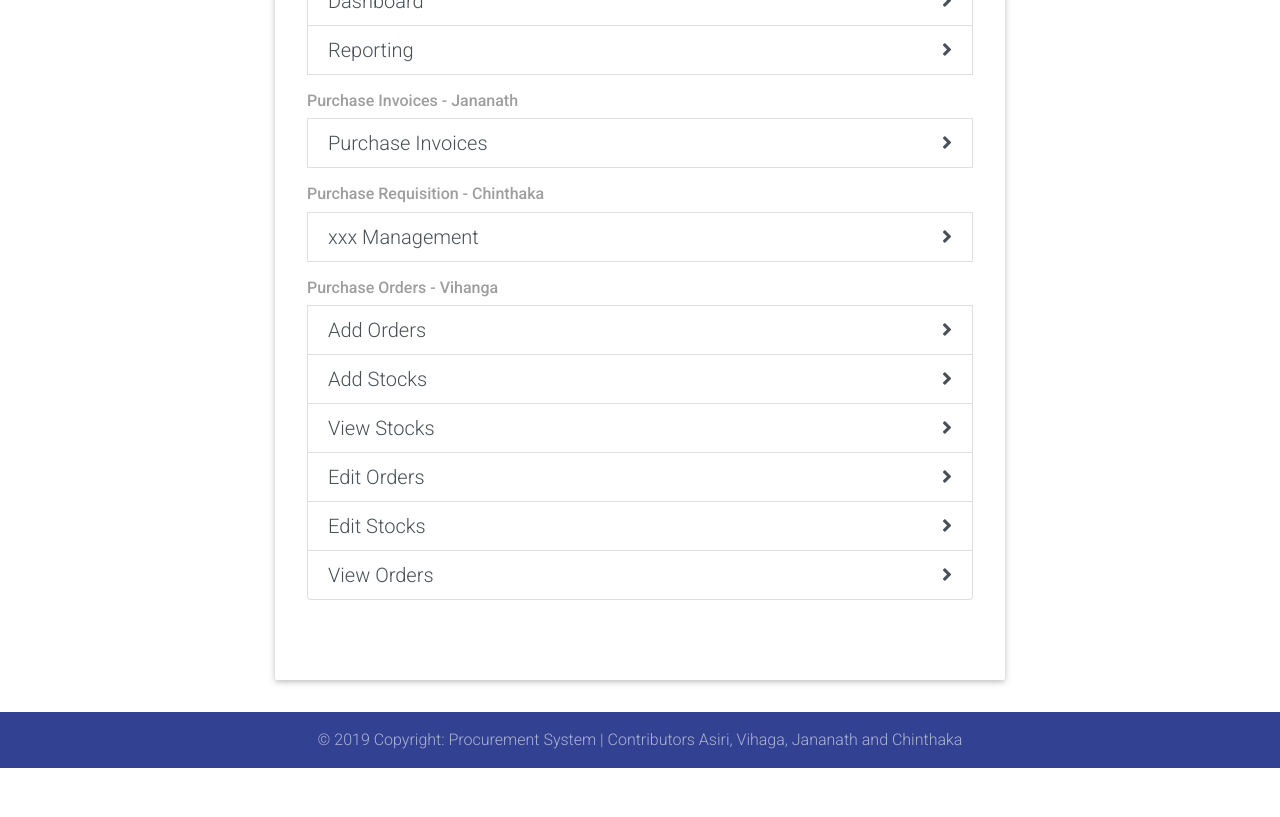
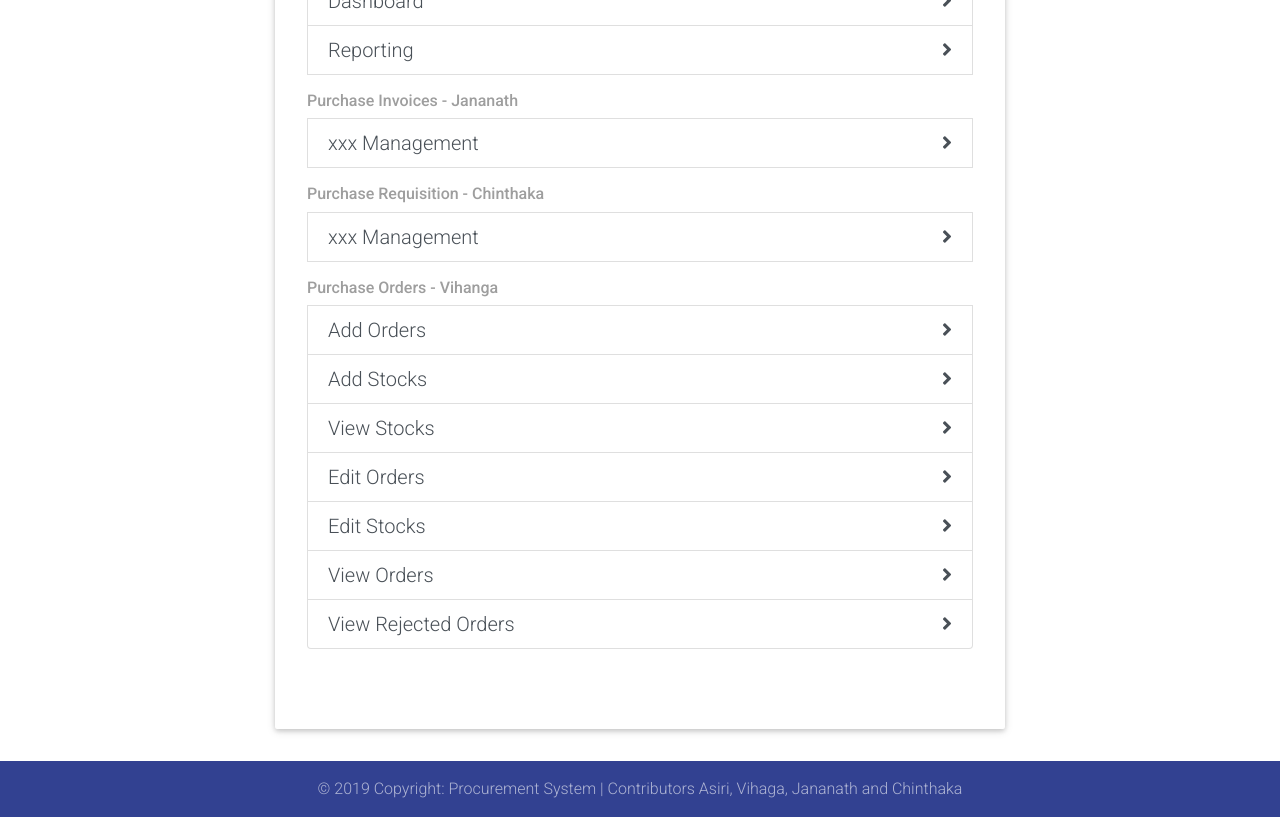
Before and after one commit to vihangasankalpa220/Procurement-for-Construction-Industry, a React (Create React App) app in the folder Client/: page /v1 in a window 1280 px wide. Shown: the part 640-1457 px from the top of the page. Before the commit the page ends 1408 px from the top, so only its background shows below. Built offline with nearby package versions, Linux system fonts and the light colour scheme.

Commit message:
Add files via upload

```diff
--- a/Client/src/pages/temp/v1_home_page.js
+++ b/Client/src/pages/temp/v1_home_page.js
@@ -1,4 +1,3 @@
-
 import React from "react";
 import {
   MDBEdgeHeader,
@@ -35,7 +34,7 @@ const V1HomePage = () => {
 
                     {/*Purchase Invoices*/}
                     <h6 className="mt-3 grey-text"><strong>Purchase Invoices - Jananath</strong></h6>
-                    <MenuLink to="/banuka/dashboard" title="Purchase Invoices" />
+                    <MenuLink to="/css/animations" title="xxx Management" />
 
                     {/*Purchase Requisition*/}
                     <h6 className="mt-3 grey-text"><strong>Purchase Requisition - Chinthaka</strong></h6>
@@ -49,6 +48,7 @@ const V1HomePage = () => {
                     <MenuLink to="/edit/:id" title="Edit Orders" />
                     <MenuLink to="/edits/:id" title="Edit Stocks" />
                     <MenuLink to="/index" title="View Orders" />
+                    <MenuLink to="/indexs" title="View Rejected Orders"/>
 
                   </ul>
                 </MDBJumbotron>
```
